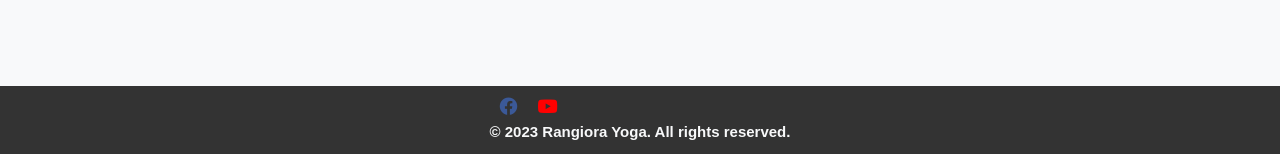
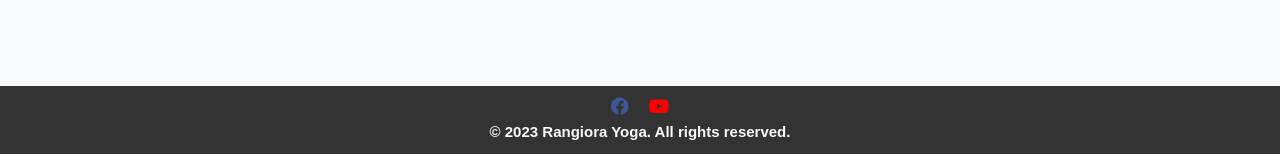
Before and after one commit to rmoharana038/rangiorayoga, a PHP site: page /about.html in a window 1280 px wide. Shown: the part 2157-2311 px from the top of the page. Run offline with PHP 8.4, Linux system fonts and the light colour scheme.

Commit message:
Fix: Centered social media icons in footer

```diff
--- a/assets/css/style.css
+++ b/assets/css/style.css
@@ -659,6 +659,7 @@ h2 {
 .social-links {
     display: flex; /* Use flexbox for social icons */
     align-items: center; /* Vertically center icons */
+    justify-content: center; /* Horizontally center icons */
 }
 
 .social-links a {
```
